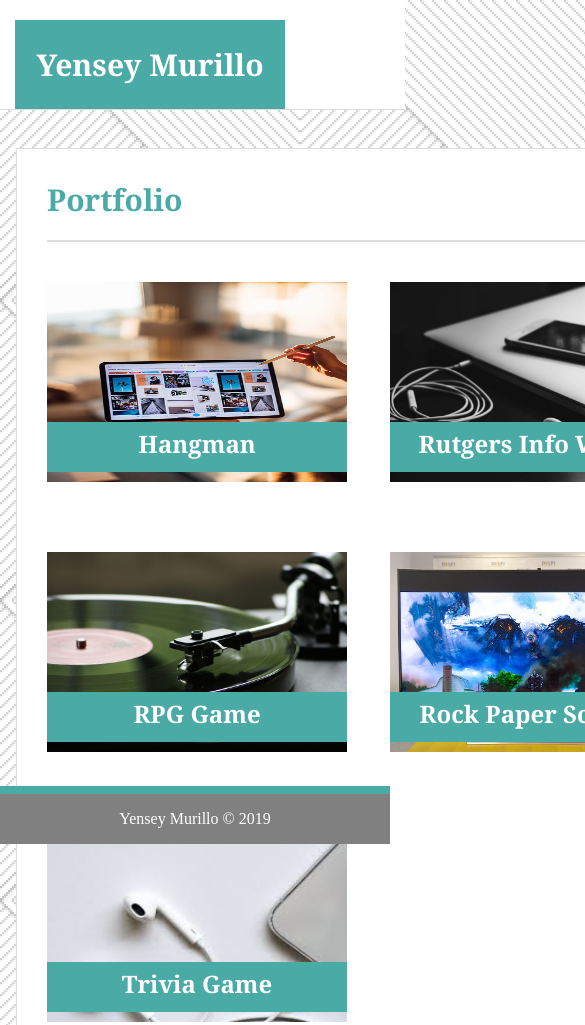
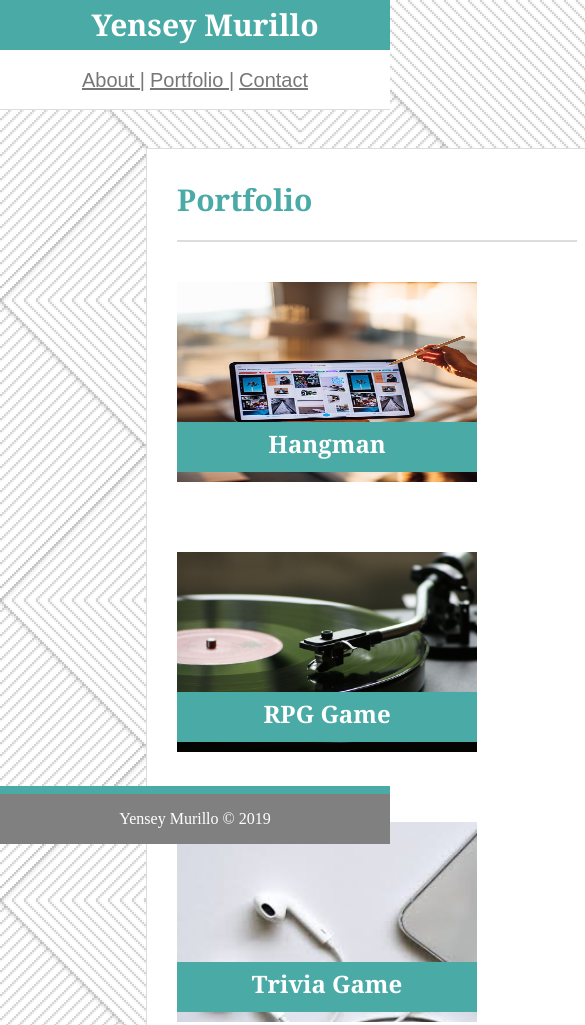
Before and after one commit to Yenseydm/Responsive-Portfolio, a plain HTML site: page portfolio.html in a window 390 px wide. Shown: the top 1025 px of the page, 585 px wide, since content can reach past the window. Drawn offline with Linux system fonts and the light colour scheme.

Commit message:
980 and 640  done

```diff
--- a/assets/css/style.css
+++ b/assets/css/style.css
@@ -195,7 +195,7 @@ input[type=text], select, textarea {
 
 .column {
     float: left;
-    width: 33.3%;
+    width: 50%;
     margin-right: 50px;
     padding-bottom: 30px;
 }
@@ -206,15 +206,68 @@ input[type=text], select, textarea {
     clear: both;
 }
 
+/*media query */
+
 @media screen and (max-width: 980px) {
 
+    #links{
+        margin-right: 30px;
+    }
 
 }
 
 @media screen and (max-width: 768px){
 
+    .wrapper {
+     width: 740px;
+    }
+    #links{
+        margin-left: 50px;
+        margin-right: 50px;
+        margin-top:20px;
+    }
+
+    form{
+        width: 750px;
+    }
+
+    .box{
+        width: 600px;
+    }
+
+    .column {
+        padding-right: 50px;
+    }
 }
 
 @media screen and (max-width: 640px){
+    .wrapper {
+     width: 600px;
+    }
+
+    #name{
+        width: 100%;
+        margin-top: 0;
+        height: 50px;
+        line-height: 50px;
+        position: absolute;
+    }
+
+    .nav{
+       padding-left: 0;
+    }
+
+    #links{
+        line-height: 80px;
+        float: none;
+    }
+
+    form{
+        width: 500px;
+    }
+
+    .box{
+        width: 400px;
+    }
 
 }
--- a/portfolio.html
+++ b/portfolio.html
@@ -66,7 +66,7 @@
         </h2>
      </div>
     </div>
-    <div class="column"></div>
+
 </div>
     </div>
      </div>
```
